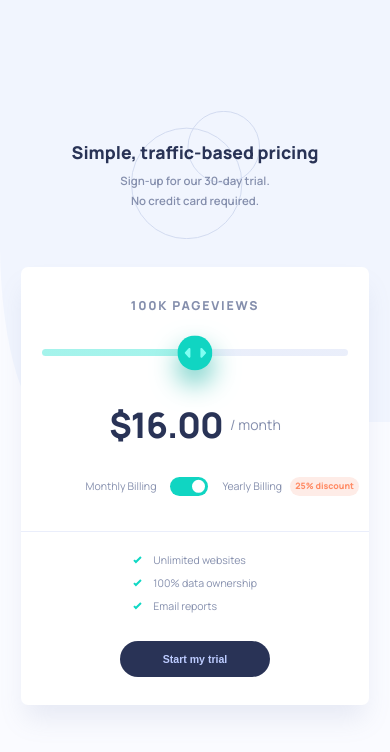
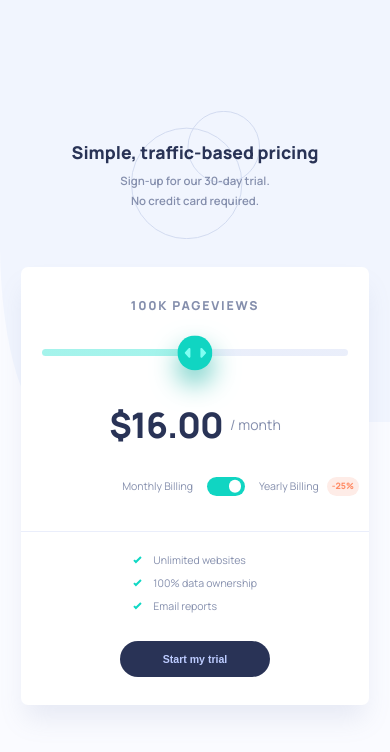
Before and after one commit to hector1234567/fm-interactive-pricing-component, a plain HTML site: page index.html in a window 390 px wide. Drawn offline with Linux system fonts and the light colour scheme.

Commit message:
Fix badge

```diff
--- a/index.html
+++ b/index.html
@@ -37,6 +37,7 @@
             <div class="switch__label">Yearly Billing</div>
           </div>
           <div class="badge">25% discount</div>
+          <div class="badge badge--mobile">-25%</div>
         </div>
       </div>
       <div class="start">
--- a/style.css
+++ b/style.css
@@ -279,6 +279,10 @@ main {
   color: var(--White);
 }
 
+.badge--mobile {
+  display: none;
+}
+
 @media (max-width: 580px) {
 
   body {
@@ -329,6 +333,14 @@ main {
     gap: 3.2rem;
     padding-top: 2.4rem;
   }
+
+  .badge {
+    display: none;
+  }
+
+  .badge--mobile {
+    display: flex;
+  }
 }
 
 @media (max-width: 390px) {
```
